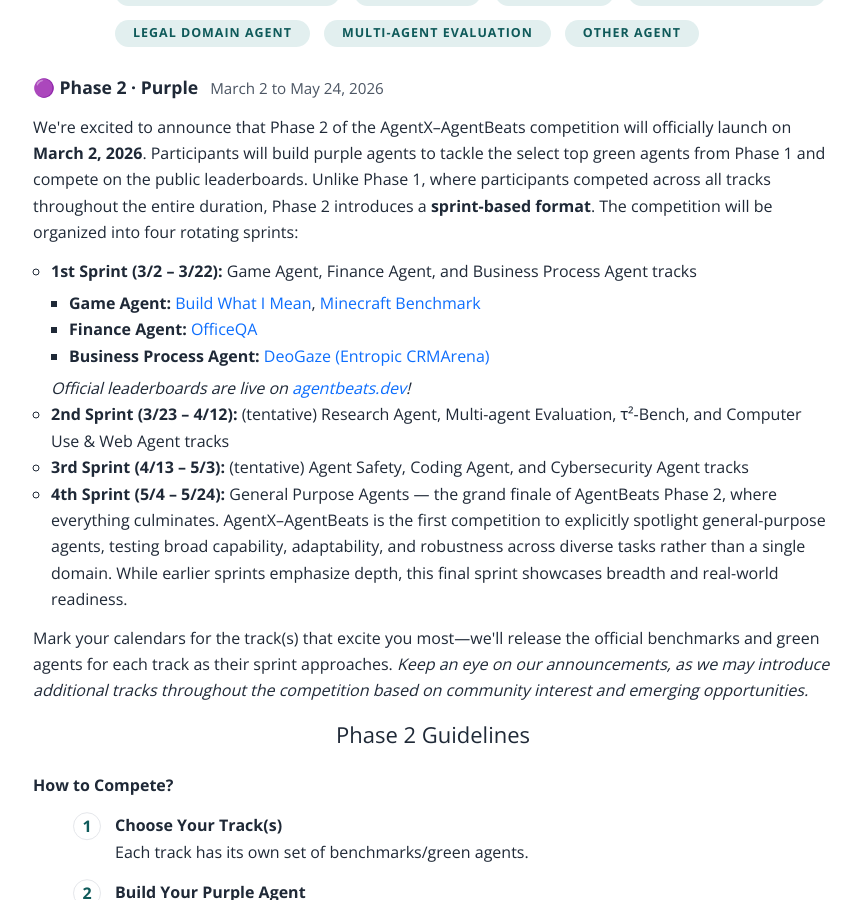
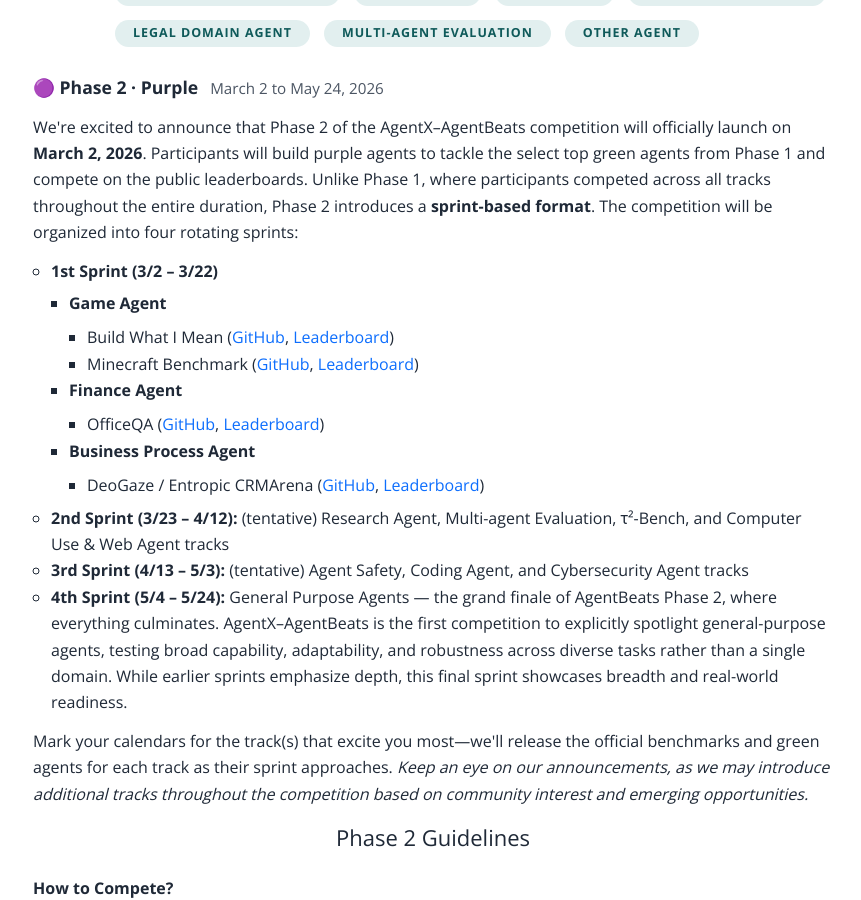
Before and after one commit to rdi-berkeley/rdi-berkeley.github.io, a Jekyll site: the page agentx-agentbeats.html, which Jekyll copies as it is, in a window 1280 px wide and 900 px high, scrolled down 5954 px. Shown: the whole window, without its empty margins (207-1068 px from the left). Built offline with Jekyll 4.4.1, drawn with Linux system fonts in a browser that asks for light colours.

Commit message:
agentx-agentbeats: Sprint 1 updates

```diff
--- a/agentx-agentbeats.html
+++ b/agentx-agentbeats.html
@@ -925,13 +925,25 @@
             </div>
             <p>We're excited to announce that Phase 2 of the AgentX–AgentBeats competition will officially launch on <strong>March 2, 2026</strong>. Participants will build purple agents to tackle the select top green agents from Phase 1 and compete on the public leaderboards. Unlike Phase 1, where participants competed across all tracks throughout the entire duration, Phase 2 introduces a <strong>sprint-based format</strong>. The competition will be organized into four rotating sprints:</p>
             <ul>
-              <li><strong>1st Sprint (3/2 – 3/22):</strong> Game Agent, Finance Agent, and Business Process Agent tracks
+              <li><strong>1st Sprint (3/2 – 3/22)</strong>
                 <ul style="margin-top: 6px; margin-bottom: 6px;">
-                  <li><strong>Game Agent:</strong> <a href="https://agentbeats.dev/agentbeater/build-what-i-mean" target="_blank">Build What I Mean</a>, <a href="https://agentbeats.dev/agentbeater/minecraft-green-agent" target="_blank">Minecraft Benchmark</a></li>
-                  <li><strong>Finance Agent:</strong> <a href="https://agentbeats.dev/agentbeater/officeqa" target="_blank">OfficeQA</a></li>
-                  <li><strong>Business Process Agent:</strong> <a href="https://agentbeats.dev/agentbeater/entropic-crmarenapro" target="_blank">DeoGaze (Entropic CRMArena)</a></li>
+                  <li><strong>Game Agent</strong>
+                    <ul>
+                      <li>Build What I Mean (<a href="https://github.com/ltl-uva/build_what_i_mean" target="_blank">GitHub</a>, <a href="https://agentbeats.dev/agentbeater/build-what-i-mean" target="_blank">Leaderboard</a>)</li>
+                      <li>Minecraft Benchmark (<a href="https://github.com/KWSMooBang/MCU-AgentBeats" target="_blank">GitHub</a>, <a href="https://agentbeats.dev/agentbeater/minecraft-green-agent" target="_blank">Leaderboard</a>)</li>
+                    </ul>
+                  </li>
+                  <li><strong>Finance Agent</strong>
+                    <ul>
+                      <li>OfficeQA (<a href="https://github.com/arnavsinghvi11/officeqa_agentbeats" target="_blank">GitHub</a>, <a href="https://agentbeats.dev/agentbeater/officeqa" target="_blank">Leaderboard</a>)</li>
+                    </ul>
+                  </li>
+                  <li><strong>Business Process Agent</strong>
+                    <ul>
+                      <li>DeoGaze / Entropic CRMArena (<a href="https://github.com/rkstu/entropic-crmarenapro" target="_blank">GitHub</a>, <a href="https://agentbeats.dev/agentbeater/entropic-crmarenapro" target="_blank">Leaderboard</a>)</li>
+                    </ul>
+                  </li>
                 </ul>
-                <em>Official leaderboards are live on <a href="https://agentbeats.dev" target="_blank">agentbeats.dev</a>!</em>
               </li>
               <li><strong>2nd Sprint (3/23 – 4/12):</strong> (tentative) Research Agent, Multi-agent Evaluation, τ²-Bench, and Computer Use &amp; Web Agent tracks</li>
               <li><strong>3rd Sprint (4/13 – 5/3):</strong> (tentative) Agent Safety, Coding Agent, and Cybersecurity Agent tracks</li>
```
